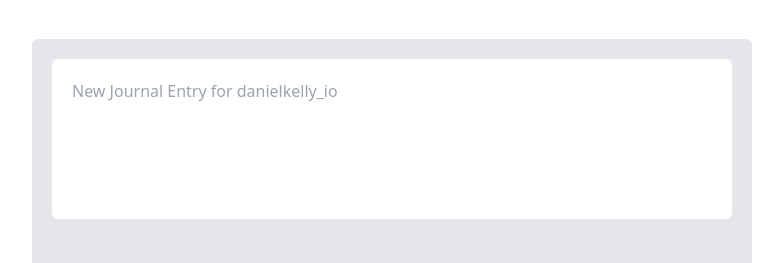
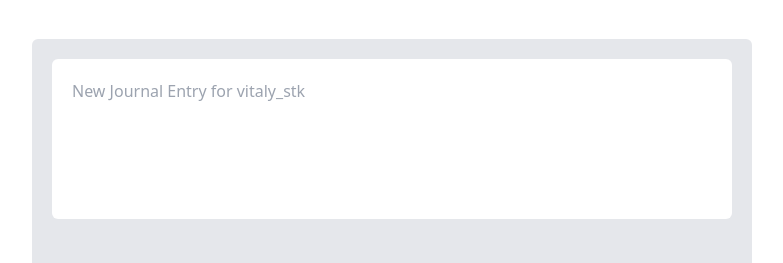
Before and after one commit to vitalic-web/vue-school-ts, a Vue app: page / in a window 1280 px wide. Shown: the part 140-403 px from the top of the page, without its empty margins (248-1031 px from the left). Built offline with nearby package versions, Linux system fonts and the light colour scheme.

Commit message:
Add Emoji interface

```diff
--- a/src/components/EntryEditor.vue
+++ b/src/components/EntryEditor.vue
@@ -1,11 +1,20 @@
 <script lang="ts" setup>
+import { ref } from "vue";
 import EmojiField from "@/components/EmojiField.vue";
 import ArrowCircleRight from "@/assets/icons/arrow-circle-right.svg";
+import type Emoji from "@/types/Emoji";
+
+const text = ref("");
+const emoji = ref<Emoji | null>(null);
 </script>
+
 <template>
   <form class="entry-form" @submit.prevent>
-    <textarea placeholder="New Journal Entry for danielkelly_io"></textarea>
-    <EmojiField />
+    <textarea
+      v-model="text"
+      placeholder="New Journal Entry for vitaly_stk"
+    ></textarea>
+    <EmojiField v-model="emoji" />
     <div class="entry-form-footer">
       <span>0 / 280</span>
       <button>Remember <ArrowCircleRight width="20" /></button>
--- /dev/null
+++ b/src/types/Emoji.ts
@@ -0,0 +1,17 @@
+type Emoji =
+  | "confused"
+  | "cool"
+  | "crying"
+  | "grinning-squinting"
+  | "happy"
+  | "heart-eyes"
+  | "laugh"
+  | "sad"
+  | "shocked"
+  | "smiling"
+  | "smiling-with-eyes"
+  | "surprised"
+  | "wink"
+  | "worried";
+
+export default Emoji;
```
